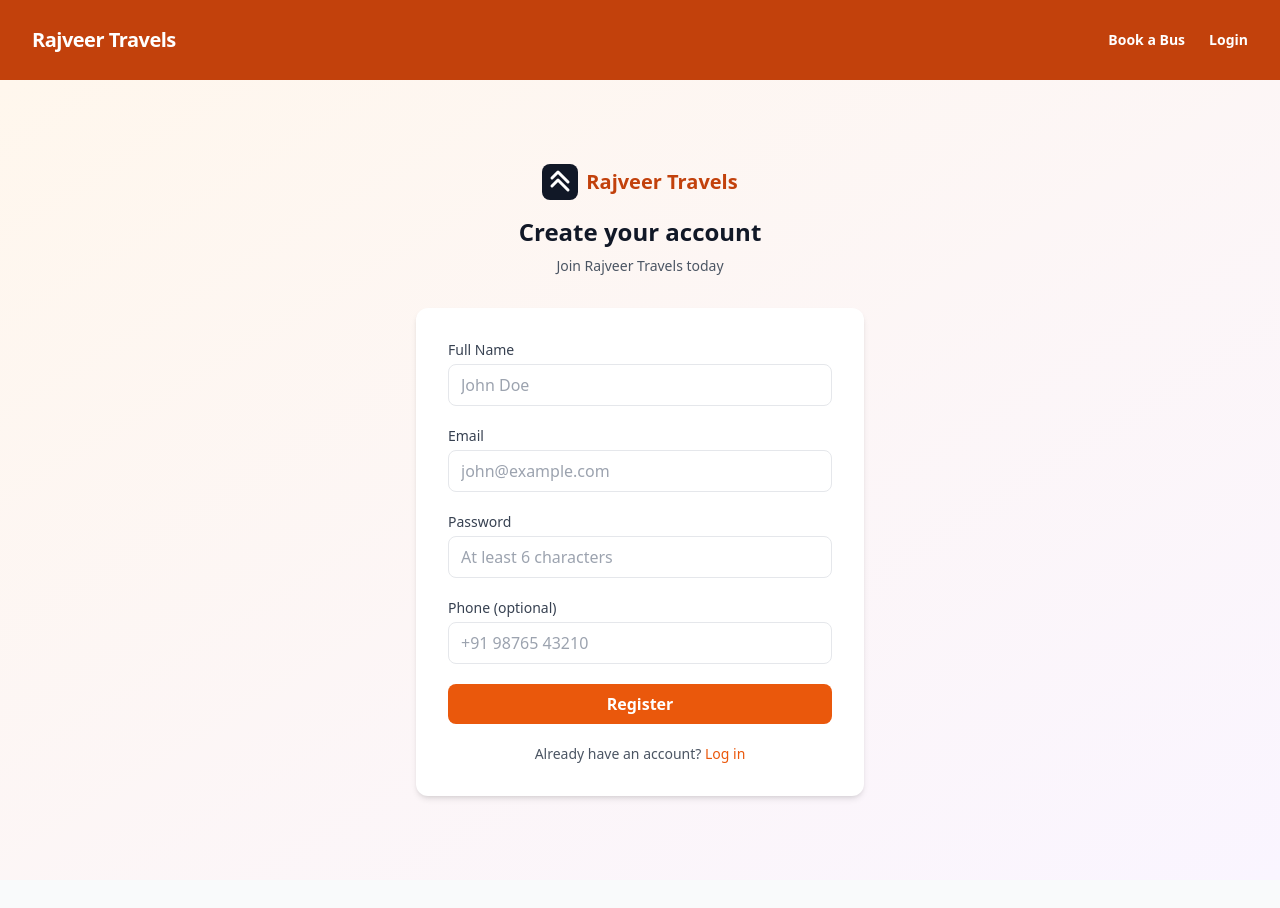
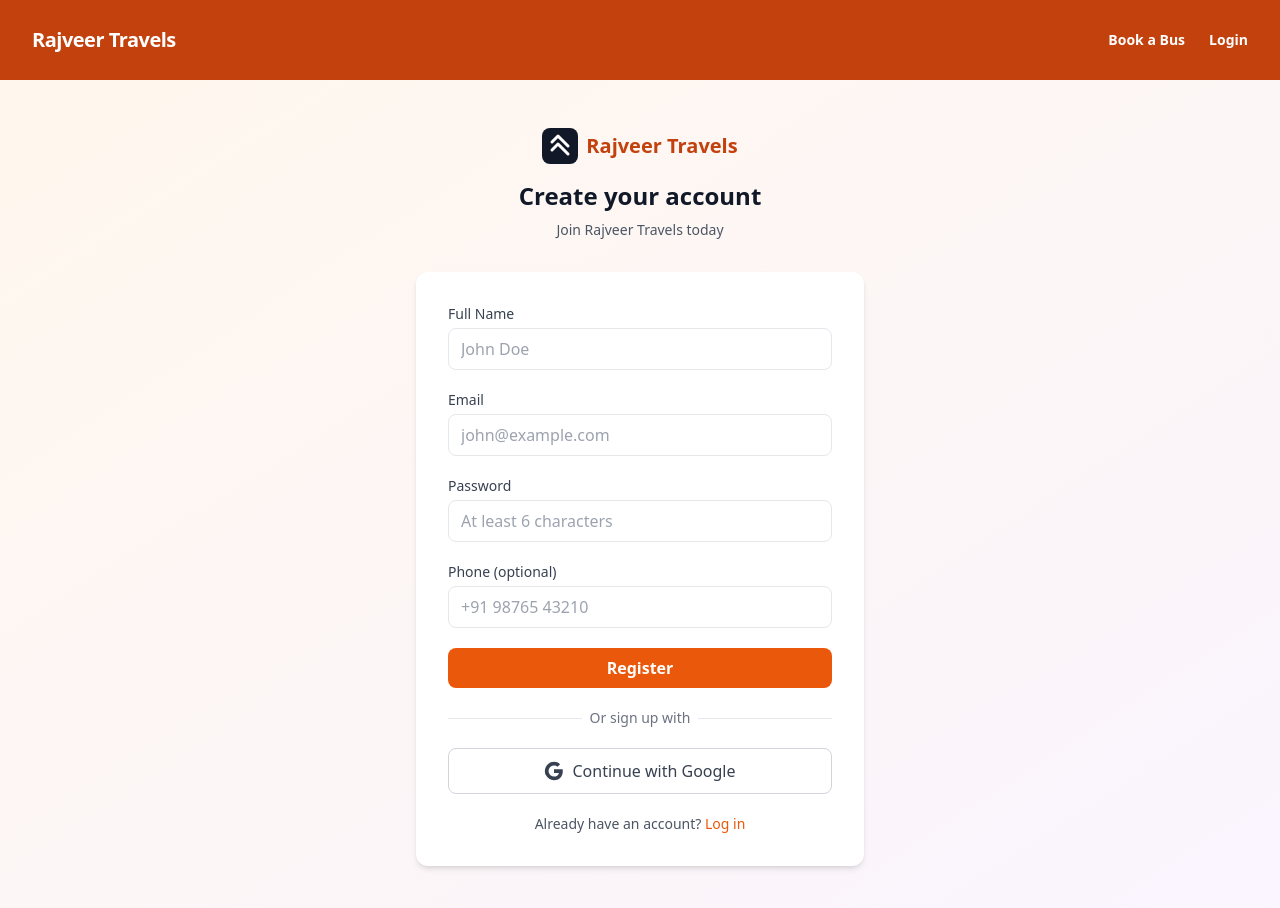
Before and after one commit to rai314075-design/Rajveer-Travels, a Next.js app: page /register in a window 1280 px wide. Shown: the top 908 px of the page. Before the commit the page ends 880 px from the top, so only its background shows below. Built offline with nearby package versions, Linux system fonts and the light colour scheme; no server answers.

Commit message:
adding authantication to this wehbsite

```diff
--- a/src/app/login/page.tsx
+++ b/src/app/login/page.tsx
@@ -1,4 +1,25 @@
 import { LogoWithText } from "@/components/Logo";
+
+const GoogleIcon = () => (
+  <svg width="20" height="20" viewBox="0 0 24 24" aria-hidden="true">
+    <path
+      fill="currentColor"
+      d="M22.56 12.25c0-.78-.07-1.53-.2-2.25H12v4.26h5.92c-.26 1.37-1.04 2.53-2.21 3.31v2.77h3.57c2.08-1.92 3.28-4.74 3.28-8.09z"
+    />
+    <path
+      fill="currentColor"
+      d="M12 23c2.97 0 5.46-.98 7.28-2.66l-3.57-2.77c-.98.66-2.23 1.06-3.71 1.06-2.86 0-5.29-1.93-6.16-4.53H2.18v2.84C3.99 20.53 7.7 23 12 23z"
+    />
+    <path
+      fill="currentColor"
+      d="M5.84 14.09c-.22-.66-.35-1.36-.35-2.09s.13-1.43.35-2.09V7.07H2.18C1.43 8.55 1 10.22 1 12s.43 3.45 1.18 4.93l2.85-2.22.81-.62z"
+    />
+    <path
+      fill="currentColor"
+      d="M12 5.38c1.62 0 3.06.56 4.21 1.64l3.15-3.15C17.45 2.09 14.97 1 12 1 7.7 1 3.99 3.47 2.18 7.07l3.66 2.84c.87-2.6 3.3-4.53 6.16-4.53z"
+    />
+  </svg>
+);
 
 export default function LoginPage() {
   return (
@@ -10,7 +31,8 @@
           <p className="mt-2 text-sm text-gray-600">Log in to your Rajveer Travels account</p>
         </div>
 
-        <form action="/api/login" method="POST" className="bg-white rounded-xl shadow-md p-8 space-y-5">
+        <div className="bg-white rounded-xl shadow-md p-8 space-y-5">
+          <form action="/api/login" method="POST" className="space-y-5">
             <div>
               <label className="block text-sm font-medium text-gray-700 mb-1">Email</label>
               <input type="email" required name="email" className="w-full border rounded-lg px-3 py-2 focus:ring-2 focus:ring-brand-500 outline-none" placeholder="john@example.com" />
@@ -24,6 +46,24 @@
             <button type="submit" className="w-full bg-brand-600 hover:bg-brand-700 text-white font-semibold py-2 rounded-lg transition-colors">
               Log in
             </button>
+          </form>
+
+          <div className="relative">
+            <div className="absolute inset-0 flex items-center">
+              <div className="w-full border-t" />
+            </div>
+            <div className="relative flex justify-center text-sm">
+              <span className="px-2 bg-white text-gray-500">Or continue with</span>
+            </div>
+          </div>
+
+          <a
+            href="/api/auth/login?method=google&returnTo=/"
+            className="w-full flex items-center justify-center gap-2 border border-gray-300 rounded-lg px-4 py-2.5 text-gray-700 font-medium hover:bg-gray-50 transition-colors"
+          >
+            <GoogleIcon />
+            <span>Continue with Google</span>
+          </a>
 
           <p className="text-center text-sm text-gray-600">
             Don't have an account?{" "}
@@ -31,7 +71,7 @@
               Register
             </a>
           </p>
-        </form>
+        </div>
       </div>
     </section>
   );
--- a/src/app/register/page.tsx
+++ b/src/app/register/page.tsx
@@ -1,6 +1,25 @@
 import { LogoWithText } from "@/components/Logo";
-import { prisma } from "@/lib/prisma";
-import { NextResponse } from "next/server";
+
+const GoogleIcon = () => (
+  <svg width="20" height="20" viewBox="0 0 24 24" aria-hidden="true">
+    <path
+      fill="currentColor"
+      d="M22.56 12.25c0-.78-.07-1.53-.2-2.25H12v4.26h5.92c-.26 1.37-1.04 2.53-2.21 3.31v2.77h3.57c2.08-1.92 3.28-4.74 3.28-8.09z"
+    />
+    <path
+      fill="currentColor"
+      d="M12 23c2.97 0 5.46-.98 7.28-2.66l-3.57-2.77c-.98.66-2.23 1.06-3.71 1.06-2.86 0-5.29-1.93-6.16-4.53H2.18v2.84C3.99 20.53 7.7 23 12 23z"
+    />
+    <path
+      fill="currentColor"
+      d="M5.84 14.09c-.22-.66-.35-1.36-.35-2.09s.13-1.43.35-2.09V7.07H2.18C1.43 8.55 1 10.22 1 12s.43 3.45 1.18 4.93l2.85-2.22.81-.62z"
+    />
+    <path
+      fill="currentColor"
+      d="M12 5.38c1.62 0 3.06.56 4.21 1.64l3.15-3.15C17.45 2.09 14.97 1 12 1 7.7 1 3.99 3.47 2.18 7.07l3.66 2.84c.87-2.6 3.3-4.53 6.16-4.53z"
+    />
+  </svg>
+);
 
 // The API route at /api/register handles POST, so this page is just a UI.
 
@@ -14,10 +33,11 @@
           <p className="mt-2 text-sm text-gray-600">Join Rajveer Travels today</p>
         </div>
 
+        <div className="bg-white rounded-xl shadow-md p-8 space-y-5">
           <form
             action="/api/register"
             method="POST"
-          className="bg-white rounded-xl shadow-md p-8 space-y-5"
+            className="space-y-5"
           >
             <div>
               <label className="block text-sm font-medium text-gray-700 mb-1">Full Name</label>
@@ -42,6 +62,24 @@
             <button type="submit" className="w-full bg-brand-600 hover:bg-brand-700 text-white font-semibold py-2 rounded-lg transition-colors">
               Register
             </button>
+          </form>
+
+          <div className="relative">
+            <div className="absolute inset-0 flex items-center">
+              <div className="w-full border-t" />
+            </div>
+            <div className="relative flex justify-center text-sm">
+              <span className="px-2 bg-white text-gray-500">Or sign up with</span>
+            </div>
+          </div>
+
+          <a
+            href="/api/auth/login?method=google&returnTo=/"
+            className="w-full flex items-center justify-center gap-2 border border-gray-300 rounded-lg px-4 py-2.5 text-gray-700 font-medium hover:bg-gray-50 transition-colors"
+          >
+            <GoogleIcon />
+            <span>Continue with Google</span>
+          </a>
 
           <p className="text-center text-sm text-gray-600">
             Already have an account?{" "}
@@ -49,7 +87,7 @@
               Log in
             </a>
           </p>
-        </form>
+        </div>
       </div>
     </section>
   );
```
Also changed, not shown: 1 other file (tests, documents, lock files or other folders). Lines whose indentation alone changed are shown as unchanged.
